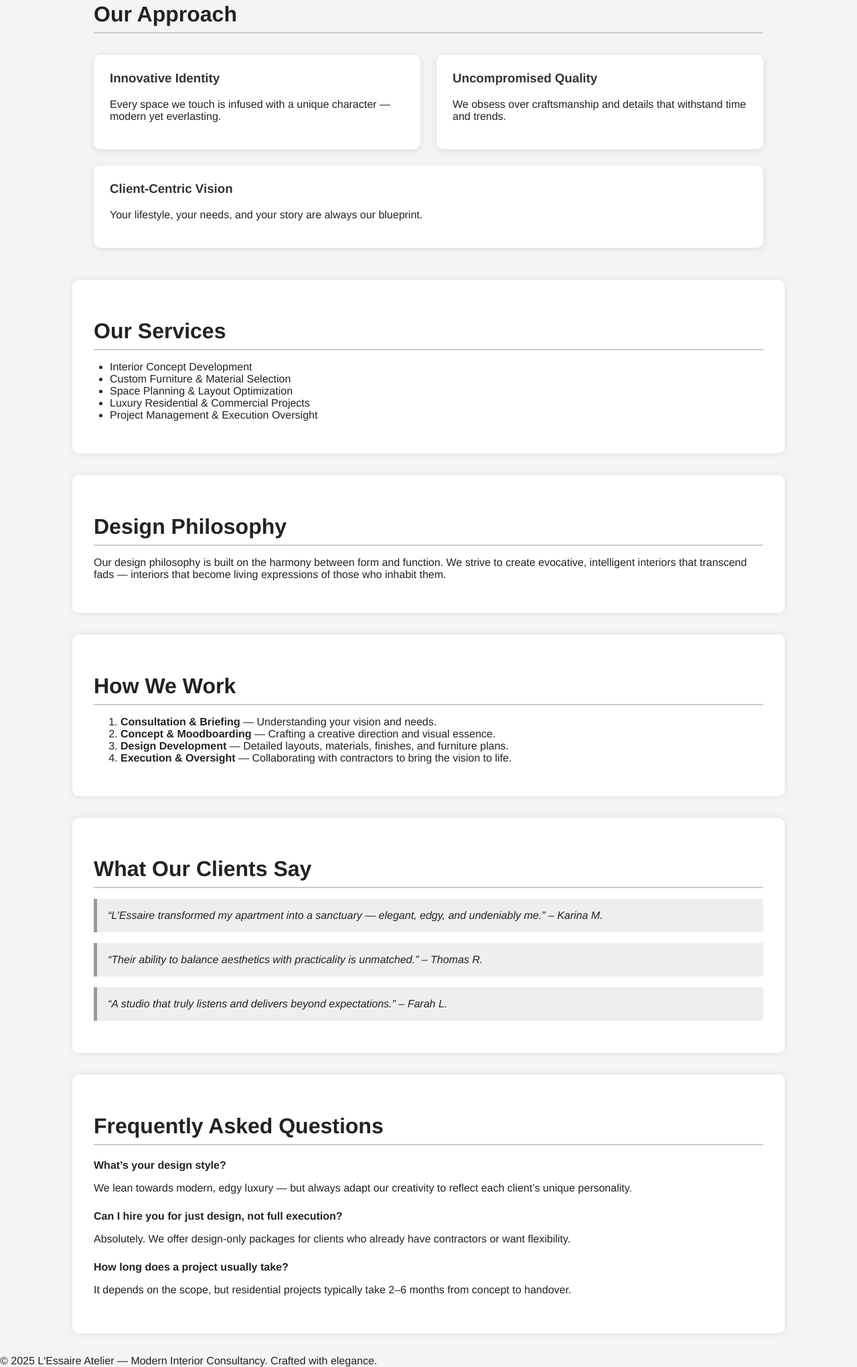
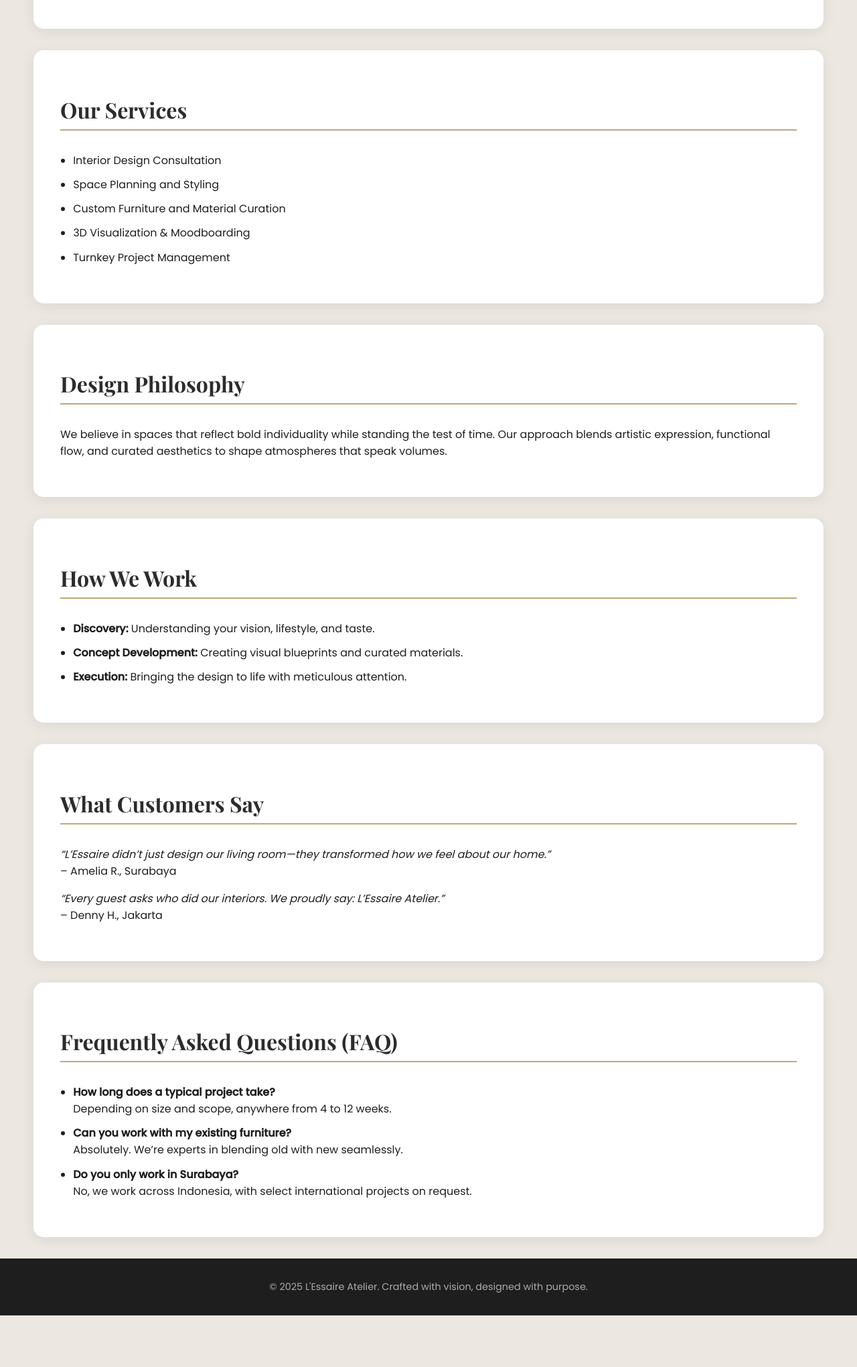
Before and after one commit to LesaaireAtelier/lesaire, a plain HTML site: page index.html in a window 1280 px wide. Shown: the part 578-2619 px from the top of the page at 67% size. After the commit the page ends 2542 px from the top, so only its background shows below. Drawn offline with nearby package versions, Linux system fonts and the light colour scheme.

Commit message:
Update index.html

```diff
--- a/index.html
+++ b/index.html
@@ -3,78 +3,66 @@
   <meta charset="UTF-8" />
   <meta name="viewport" content="width=device-width, initial-scale=1.0" />
   <title>L'Essaire Atelier</title>
+  <link href="https://fonts.googleapis.com/css2?family=Playfair+Display:wght@500;700&family=Poppins:wght@300;400;500&display=swap" rel="stylesheet">
   <style>
     body {
-      font-family: 'Helvetica Neue', sans-serif;
+      font-family: 'Poppins', sans-serif;
       margin: 0;
-      background-color: #f4f4f4;
-      color: #222;
+      background-color: #ece8e1;
+      color: #1e1e1e;
     }
     header {
-      background-color: #111;
+      background: linear-gradient(135deg, #1e1e1e, #2c2c2c);
       color: #fff;
-      padding: 2rem;
+      padding: 3rem 2rem;
       text-align: center;
     }
     header h1 {
       margin: 0;
-      font-size: 3rem;
-      letter-spacing: 1px;
+      font-family: 'Playfair Display', serif;
+      font-size: 3.5rem;
+      letter-spacing: 2px;
     }
     header p {
-      font-size: 1.2rem;
-      color: #aaa;
+      font-size: 1.3rem;
+      color: #c2b8a3;
+      margin-top: 1rem;
     }
     section {
-      padding: 3rem 2rem;
-      max-width: 1000px;
+      padding: 4rem 2rem;
+      max-width: 1100px;
       margin: 0 auto;
     }
     h2 {
       font-size: 2rem;
-      border-bottom: 2px solid #ccc;
+      font-family: 'Playfair Display', serif;
+      border-bottom: 2px solid #bfa67a;
       padding-bottom: 0.5rem;
-      margin-bottom: 1rem;
+      margin-bottom: 2rem;
+      color: #2c2c2c;
     }
-    .highlight-boxes {
-      display: flex;
-      flex-wrap: wrap;
-      gap: 1.5rem;
-      margin-top: 2rem;
+    .carousel {
+      display: none;
     }
-    .highlight-box {
-      flex: 1 1 30%;
+    .about, .section-box {
       background-color: #fff;
-      padding: 1.5rem;
-      border-radius: 10px;
-      box-shadow: 0 2px 10px rgba(0,0,0,0.1);
-    }
-    .highlight-box h3 {
-      margin-top: 0;
-      color: #333;
-    }
-    .section-content {
-      background-color: #fff;
-      padding: 2rem;
-      border-radius: 10px;
-      box-shadow: 0 0 10px rgba(0,0,0,0.1);
+      padding: 2.5rem;
+      border-radius: 15px;
+      box-shadow: 0 4px 20px rgba(0,0,0,0.08);
       margin-bottom: 2rem;
     }
-    ul {
-      padding-left: 1.5rem;
+    .section-box ul {
+      padding-left: 1.2rem;
     }
-    blockquote {
-      font-style: italic;
-      background: #eee;
-      padding: 1rem;
-      border-left: 5px solid #999;
-      margin: 1rem 0;
+    .section-box ul li {
+      margin-bottom: 0.7rem;
     }
-    .faq-item {
-      margin-bottom: 1.5rem;
-    }
-    .faq-item h4 {
-      margin-bottom: 0.5rem;
+    footer {
+      text-align: center;
+      padding: 2rem;
+      background: #1e1e1e;
+      color: #aaa;
+      font-size: 0.9rem;
     }
   </style>
 </head>
@@ -82,70 +70,44 @@
   <header>
     <h1>L'Essaire Atelier</h1>
     <p>Curated to Captivate. Designed to Endure.</p>
-  </header>  <section class="section-content">
+  </header>  <section class="about">
     <h2>About</h2>
     <p><strong>L'Essaire Atelier</strong> is a vision-driven interior consultancy rooted in modern sensibilities and timeless ambition.<br><br>
     Born from a desire to redefine spaces, we curate interiors that don’t just follow trends — they create them.<br><br>
     From statement textures to bold silhouettes, every detail we touch is made to last — in form, in function, and in feeling.<br><br>
     This is where design meets legacy. This is <em>L’Essaire Atelier</em>.</p>
-  </section>  <section>
-    <h2>Our Approach</h2>
-    <div class="highlight-boxes">
-      <div class="highlight-box">
-        <h3>Innovative Identity</h3>
-        <p>Every space we touch is infused with a unique character — modern yet everlasting.</p>
-      </div>
-      <div class="highlight-box">
-        <h3>Uncompromised Quality</h3>
-        <p>We obsess over craftsmanship and details that withstand time and trends.</p>
-      </div>
-      <div class="highlight-box">
-        <h3>Client-Centric Vision</h3>
-        <p>Your lifestyle, your needs, and your story are always our blueprint.</p>
-      </div>
-    </div>
-  </section>  <section class="section-content">
+  </section>  <section class="section-box">
     <h2>Our Services</h2>
     <ul>
-      <li>Interior Concept Development</li>
-      <li>Custom Furniture & Material Selection</li>
-      <li>Space Planning & Layout Optimization</li>
-      <li>Luxury Residential & Commercial Projects</li>
-      <li>Project Management & Execution Oversight</li>
+      <li>Interior Design Consultation</li>
+      <li>Space Planning and Styling</li>
+      <li>Custom Furniture and Material Curation</li>
+      <li>3D Visualization & Moodboarding</li>
+      <li>Turnkey Project Management</li>
     </ul>
-  </section>  <section class="section-content">
+  </section>  <section class="section-box">
     <h2>Design Philosophy</h2>
-    <p>Our design philosophy is built on the harmony between form and function. We strive to create evocative, intelligent interiors that transcend fads — interiors that become living expressions of those who inhabit them.</p>
-  </section>  <section class="section-content">
+    <p>We believe in spaces that reflect bold individuality while standing the test of time. Our approach blends artistic expression, functional flow, and curated aesthetics to shape atmospheres that speak volumes.</p>
+  </section>  <section class="section-box">
     <h2>How We Work</h2>
-    <ol>
-      <li><strong>Consultation & Briefing</strong> — Understanding your vision and needs.</li>
-      <li><strong>Concept & Moodboarding</strong> — Crafting a creative direction and visual essence.</li>
-      <li><strong>Design Development</strong> — Detailed layouts, materials, finishes, and furniture plans.</li>
-      <li><strong>Execution & Oversight</strong> — Collaborating with contractors to bring the vision to life.</li>
-    </ol>
-  </section>  <section class="section-content">
-    <h2>What Our Clients Say</h2>
-    <blockquote>“L’Essaire transformed my apartment into a sanctuary — elegant, edgy, and undeniably me.” – Karina M.</blockquote>
-    <blockquote>“Their ability to balance aesthetics with practicality is unmatched.” – Thomas R.</blockquote>
-    <blockquote>“A studio that truly listens and delivers beyond expectations.” – Farah L.</blockquote>
-  </section>  <section class="section-content">
-    <h2>Frequently Asked Questions</h2>
-    <div class="faq-item">
-      <h4>What’s your design style?</h4>
-      <p>We lean towards modern, edgy luxury — but always adapt our creativity to reflect each client’s unique personality.</p>
-    </div>
-    <div class="faq-item">
-      <h4>Can I hire you for just design, not full execution?</h4>
-      <p>Absolutely. We offer design-only packages for clients who already have contractors or want flexibility.</p>
-    </div>
-    <div class="faq-item">
-      <h4>How long does a project usually take?</h4>
-      <p>It depends on the scope, but residential projects typically take 2–6 months from concept to handover.</p>
-    </div>
-  </section>
-  <footer>
-    © 2025 L'Essaire Atelier — Modern Interior Consultancy. Crafted with elegance.
+    <ul>
+      <li><strong>Discovery:</strong> Understanding your vision, lifestyle, and taste.</li>
+      <li><strong>Concept Development:</strong> Creating visual blueprints and curated materials.</li>
+      <li><strong>Execution:</strong> Bringing the design to life with meticulous attention.</li>
+    </ul>
+  </section>  <section class="section-box">
+    <h2>What Customers Say</h2>
+    <p><em>“L’Essaire didn’t just design our living room—they transformed how we feel about our home.”</em><br>– Amelia R., Surabaya</p>
+    <p><em>“Every guest asks who did our interiors. We proudly say: L’Essaire Atelier.”</em><br>– Denny H., Jakarta</p>
+  </section>  <section class="section-box">
+    <h2>Frequently Asked Questions (FAQ)</h2>
+    <ul>
+      <li><strong>How long does a typical project take?</strong><br>Depending on size and scope, anywhere from 4 to 12 weeks.</li>
+      <li><strong>Can you work with my existing furniture?</strong><br>Absolutely. We’re experts in blending old with new seamlessly.</li>
+      <li><strong>Do you only work in Surabaya?</strong><br>No, we work across Indonesia, with select international projects on request.</li>
+    </ul>
+  </section>  <footer>
+    &copy; 2025 L'Essaire Atelier. Crafted with vision, designed with purpose.
   </footer>
 </body>
 </html>
```
